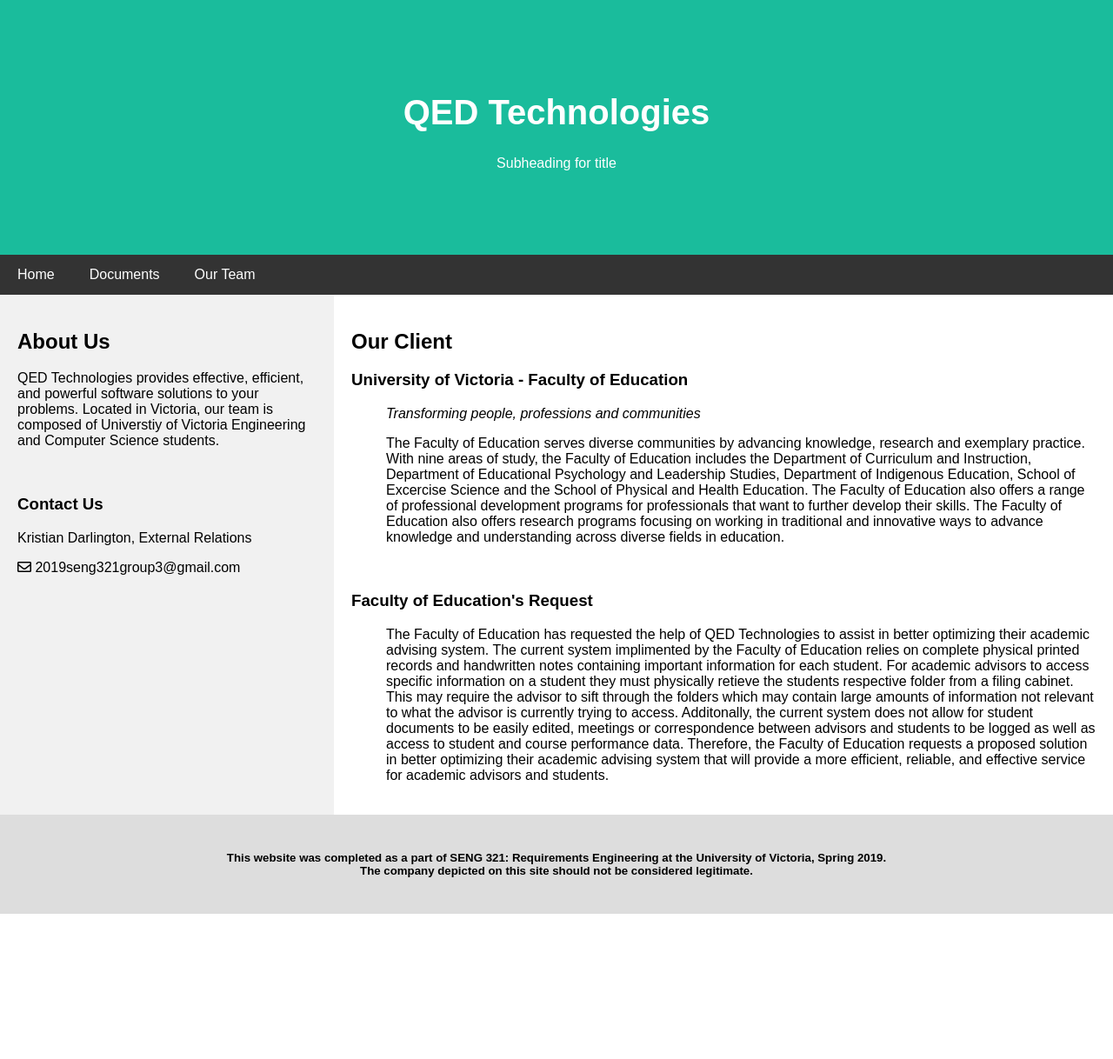
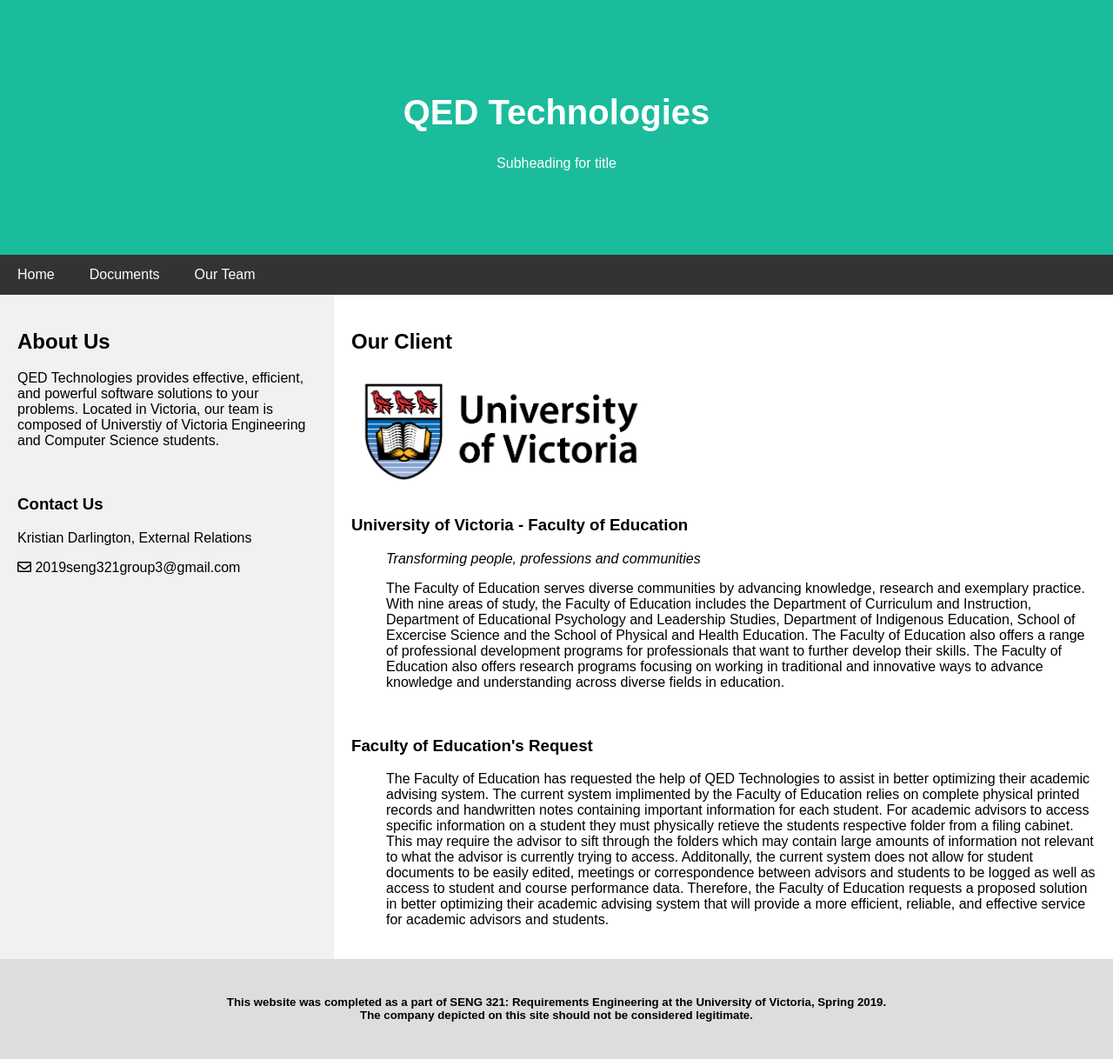
Before and after one commit to seng321group3/designer-site, a Jekyll site: the page built from index.html, in a window 1280 px wide. Shown: the whole page at 87% size. Built offline with Jekyll 4.4.1, drawn with Linux system fonts in a browser that asks for light colours; nearby versions of some CDN libraries; before the commit the page ends 1051 px from its top, so only the background shows below that.

Commit message:
Add UVic logo to homepage

```diff
--- a/index.html
+++ b/index.html
@@ -18,6 +18,7 @@ title: SENG 321 - Group 3 - Client Site
 
   <div class="main">
     <h2>Our Client</h2>
+      <img src="assets/images/uvic-logo.jpg" style="height:130px"/>
       <h3>University of Victoria - Faculty of Education</h3>
         <p class="foe-vision foe-body">Transforming people, professions and communities</p>
         <p class="foe-body">
```
Also changed, not shown: assets/images/uvic-logo.jpg (added).
